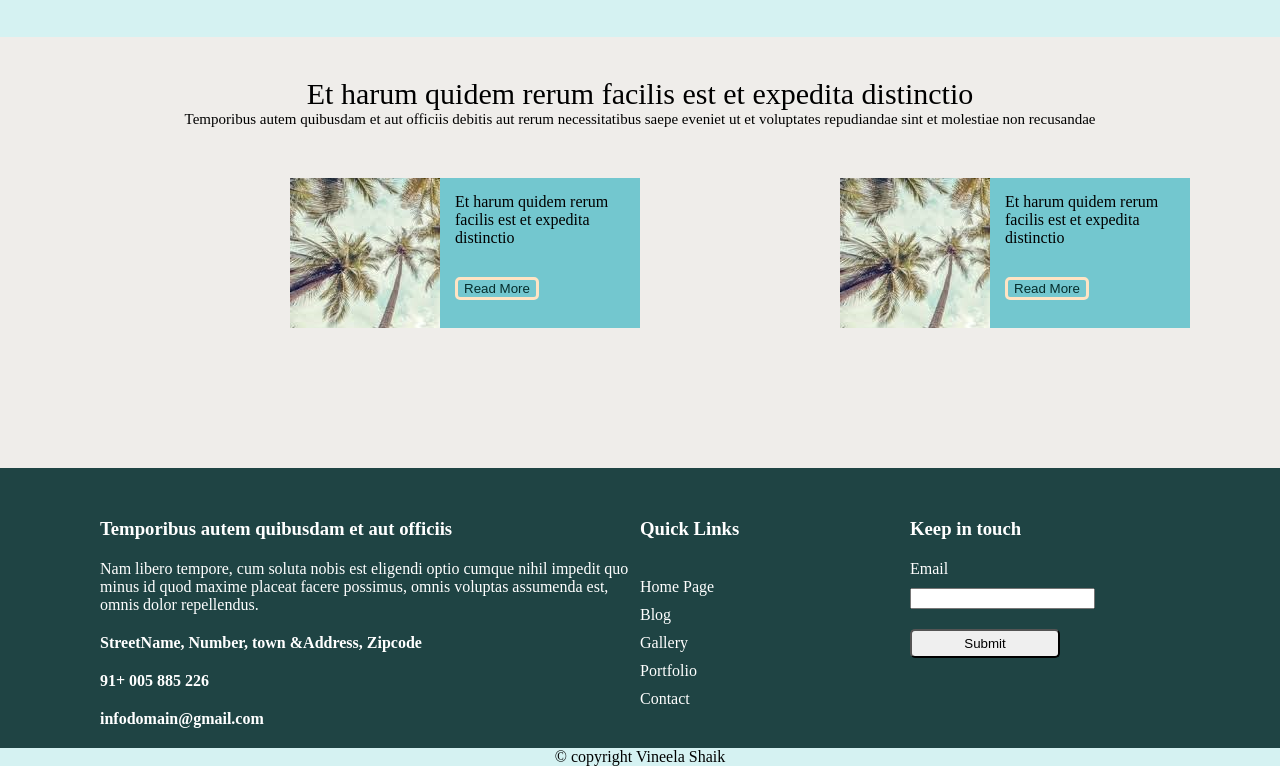
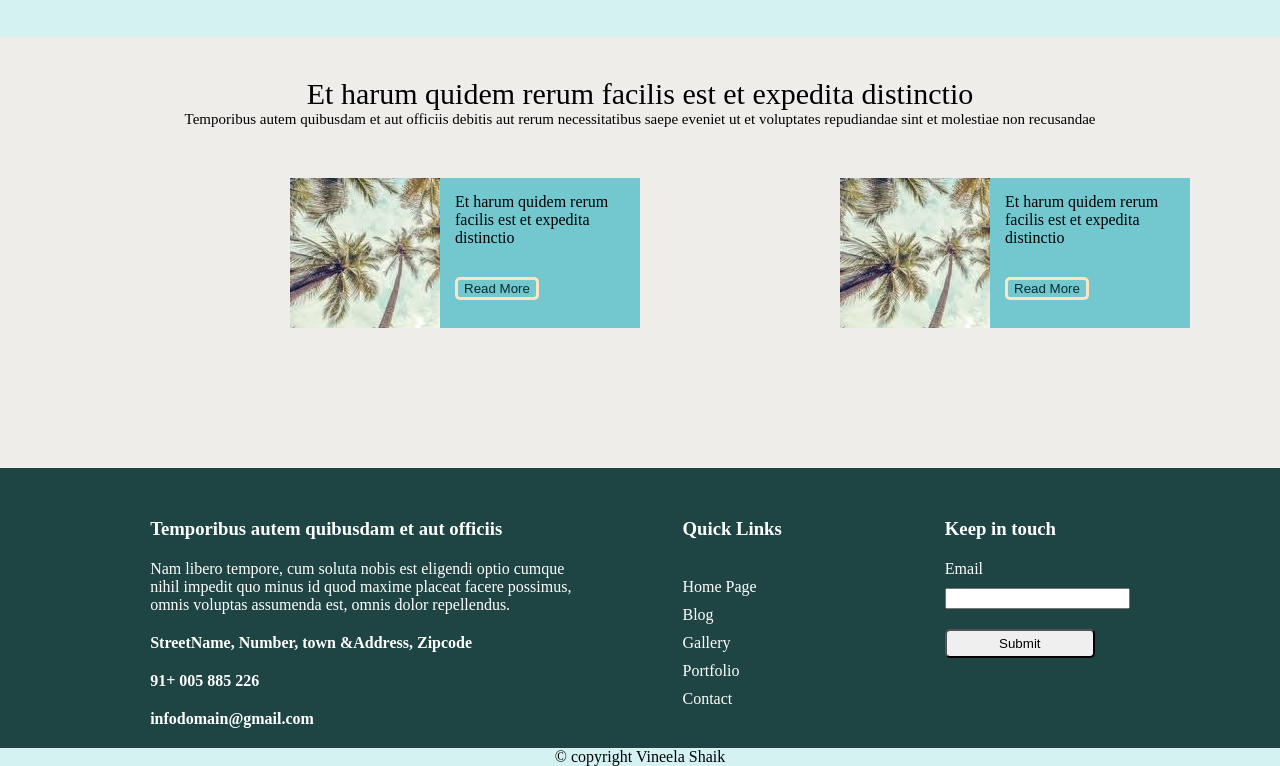
Before and after one commit to VineelaShaik/Flex, a plain HTML site: page index.html in a window 1280 px wide. Shown: the part 1304-2070 px from the top of the page. Drawn offline with Linux system fonts and the light colour scheme.

Commit message:
Update style.css

```diff
--- a/style.css
+++ b/style.css
@@ -195,7 +195,7 @@ html{
    display: flex;
    justify-content: space-around;
    &>div{
-    flex-basis: 50%;
+    flex-basis: 40%;
     & h3{
         padding-bottom: 20px;
     }
@@ -203,7 +203,7 @@ html{
         padding-top: 20px;
     }
     &+div{
-        flex-basis: 25%;
+        flex-basis: 15%;
     }
     ul{
         padding: 0;
```
